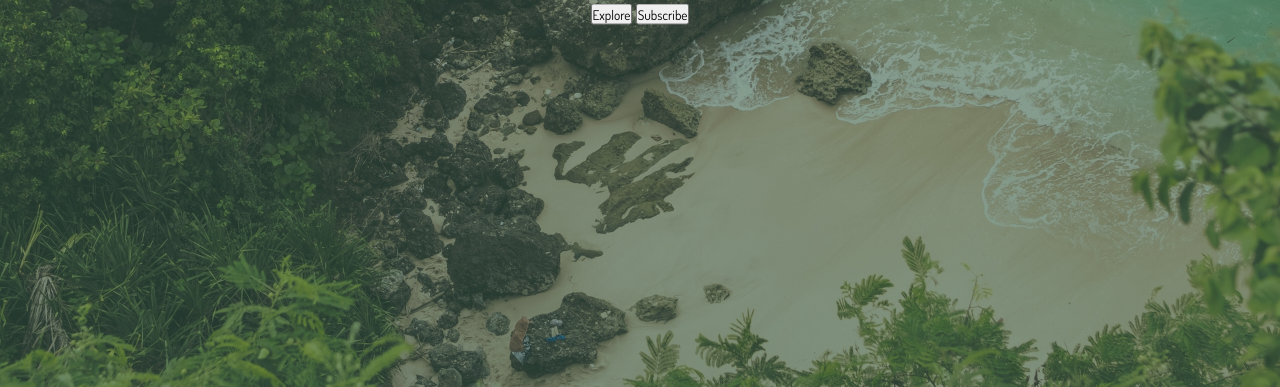
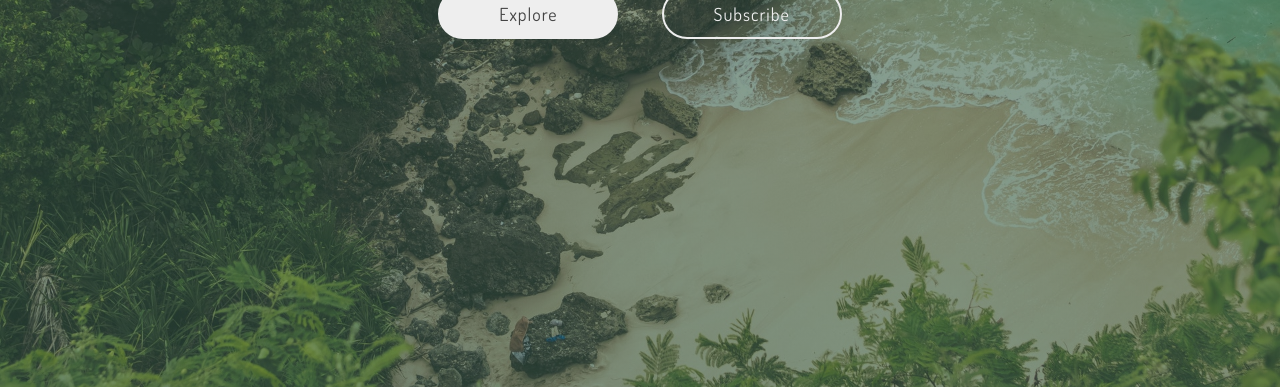
Before and after one commit to tod619/AnimatedLandingPage, a plain HTML site: page index.html in a window 1280 px wide. Shown: the part 413-800 px from the top of the page. Drawn offline with Linux system fonts and the light colour scheme.

Commit message:
add style to buttons in style.css file

```diff
--- a/style.css
+++ b/style.css
@@ -43,3 +43,25 @@
     color: #eee;
     margin-bottom: 20px;
 }
+
+.banner button {
+    width: 180px;
+    padding: 12px;
+    margin: 20px;
+    border: 2px solid #eee;
+    border-radius: 50px;
+    font-size: 18px;
+    letter-spacing: 1px;
+    outline: none;
+    cursor: pointer;
+}
+
+.btn-left {
+    background-color: #eee;
+    color: #444;
+}
+
+.btn-right {
+    background-color: transparent;
+    color: #eee;
+}
```
